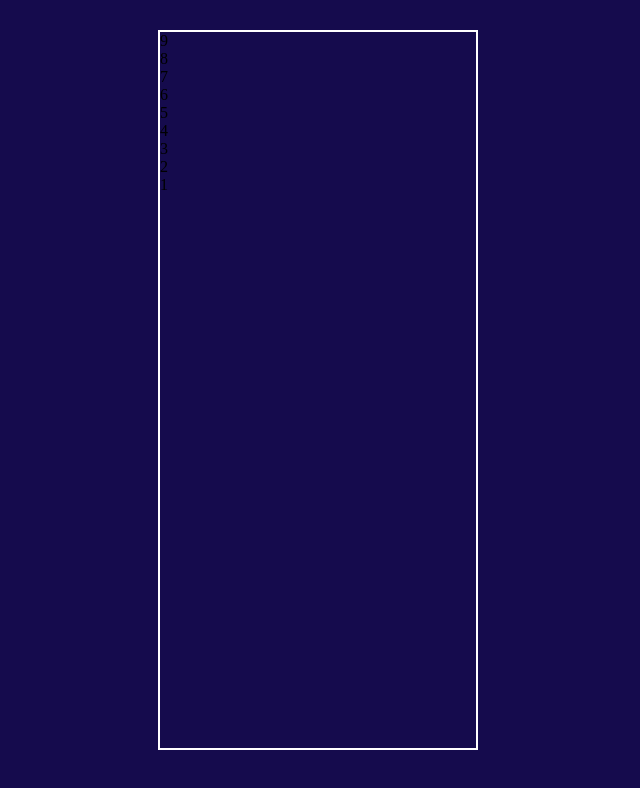
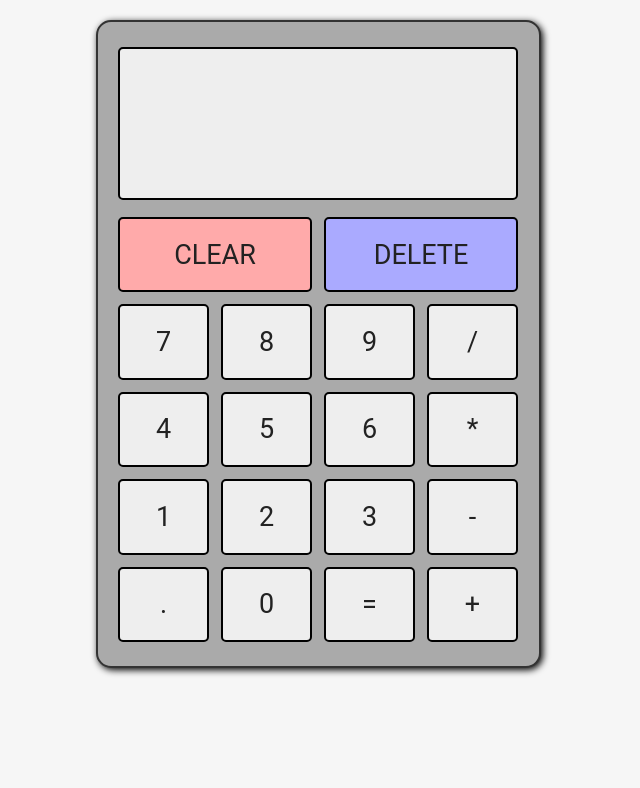
Before and after one commit to abh1sh3kk/Calculator, a plain HTML site: page index.html in a window 1280 px wide. Shown: the whole page, without its empty margins (322-962 px from the left). Drawn offline with Linux system fonts and the light colour scheme.

Commit message:
UI almost done

```diff
--- a/index.html
+++ b/index.html
@@ -11,17 +11,24 @@
 	<div class="main-calculator">
 		<div class="screen-and-buttons">
 			<div class="screen"></div>
-			<div class="btn-clear"></div>
-			<div class="btn-delete"></div>
-			<div class="btn-9">9</div>
-			<div class="btn-8">8</div>
-			<div class="btn-7">7</div>
-			<div class="btn-6">6</div>
-			<div class="btn-5">5</div>
-			<div class="btn-4">4</div>
-			<div class="btn-3">3</div>
-			<div class="btn-2"></div>2
-			<div class="btn-1">1</div>
+			<div class="btn btn-clear">CLEAR</div>
+			<div class="btn btn-delete">DELETE</div>
+			<div class="btn btn-7">7</div>
+			<div class="btn btn-8">8</div>
+			<div class="btn btn-9">9</div>
+			<div class="btn btn-divide">/</div>
+			<div class="btn btn-4">4</div>
+			<div class="btn btn-5">5</div>
+			<div class="btn btn-6">6</div>
+			<div class="btn btn-multiply">*</div>
+			<div class="btn btn-1">1</div>
+			<div class="btn btn-2">2</div>
+			<div class="btn btn-3">3</div>
+			<div class="btn btn-subtract">-</div>
+			<div class="btn btn-point">.</div>
+			<div class="btn btn-0">0</div>
+			<div class="btn btn-equals">=</div>
+			<div class="btn btn-add">+</div>
 	</div>
 
 </body>
--- a/style.css
+++ b/style.css
@@ -5,19 +5,87 @@
   --black: #25252a;
   --red: rgb(255, 0, 68);
   --dark-blue: #150b4d;
+
+  --background: #f6f6f6;
+  --font: #222;
+  --border: #333;
+  --screen: #eee;
+  --calculator: #aaa;
+  --btn: #eee;
+  --btn-hover: #ddd;
+  --btn-active: #ccc;
+  --btn-red: #faa;
+  --btn-red-hover: #e99;
+  --btn-red-active: #d88;
+  --btn-blue: #aaf;
+  --btn-blue-hover: #99e;
+  --btn-blue-active: #88d;
 }
-*{
-	margin: 0;
-	padding: 0;
-	box-sizing: border-box;
+* {
+  margin: 0;
+  padding: 0;
+  box-sizing: border-box;
 }
 
-body{
-	background-color: var(--dark-blue);
+body {
+  background-color: var(--background);
+  color: var(--font);
+  font-family: Roboto, "Helvetica Neue";
 }
 .main-calculator {
-	margin: 30px auto;
-	border: 2px solid white;
-	height: 90vh;
-	width: 25%;
+
+  display: flex;
+  justify-content: center;
+
+  border: 2px solid var(--border);
+  border-radius: 15px;
+  height: 648px;
+  width: 445px;
+  padding: 20px;
+  margin: 20px auto;
+  box-shadow: 2px 2px 7px black;
+  background-color: var(--calculator);
 }
+.screen-and-buttons {
+  display: grid;
+  grid-gap: 12px;
+  height: 600px;
+  width: 400px;
+  grid-template-rows: repeat(7, 1fr);
+  grid-template-columns: repeat(4, 1fr);
+}
+.screen-and-buttons > div {
+  display: flex;
+  justify-content: center;
+  align-items: center;
+  font-size: 27px;
+  background-color: var(--btn);
+  border-radius: 5px;
+  border: 2px solid black;
+}
+.screen {
+  grid-row: span 2;
+  grid-column: span 4;
+  margin: 5px 0px;
+  background-color: var(--screen);
+}
+
+.btn:hover {
+	background-color: var(--btn-hover);
+}
+.btn-clear,
+.btn-delete {
+  grid-column: span 2;
+}
+.screen-and-buttons>.btn-clear {
+	background-color: var(--btn-red);
+}
+.screen-and-buttons>.btn-delete {
+	background-color: var(--btn-blue);
+}
+.screen-and-buttons>.btn-clear:hover {
+	background-color: var(--btn-red-hover);
+}
+.screen-and-buttons>.btn-delete:hover {
+	background-color: var(--btn-blue-hover);
+}
```
